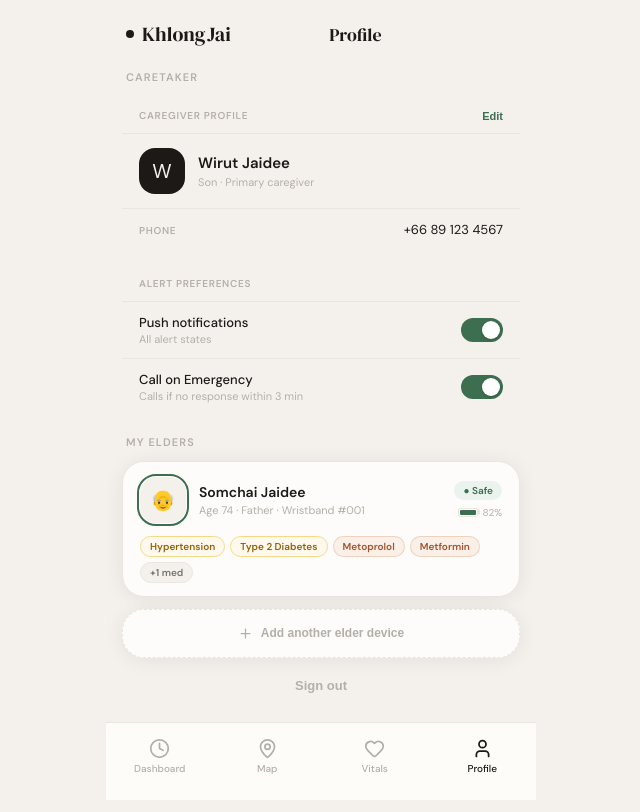
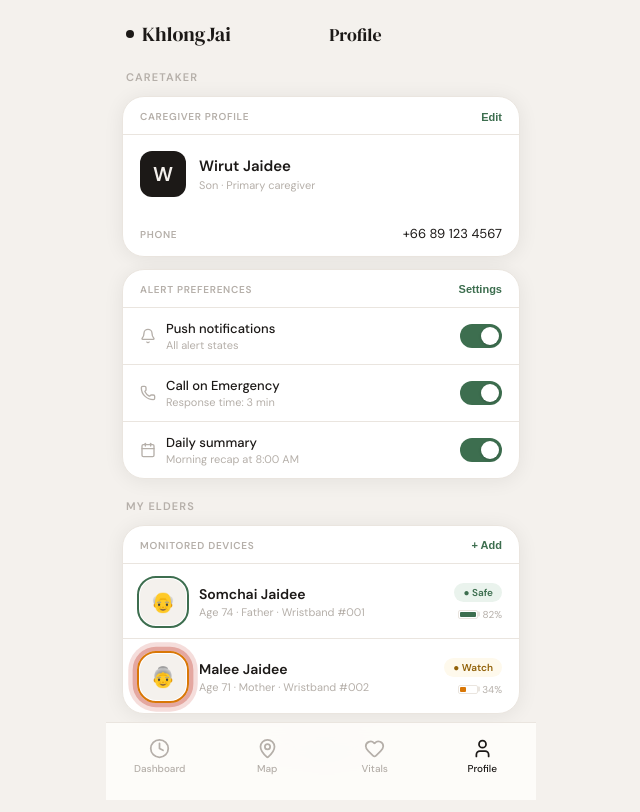
Before and after one commit to pathaninOpa/Khlongjai, a React (Vite) app in the folder KhlongJai/caregiver-app/: page /profile in a window 1280 px wide. Shown: the top 812 px of the page, without its empty margins (319-959 px from the left). Built offline with nearby package versions, Linux system fonts and the light colour scheme.

Commit message:
feat: enhance ProfilePage with new alert preferences and caregiver cards; improve layout and styling

```diff
--- a/KhlongJai/caregiver-app/src/App.css
+++ b/KhlongJai/caregiver-app/src/App.css
@@ -976,6 +976,9 @@ body {
 .thresh-top { display:flex; justify-content:space-between; align-items:baseline; margin-bottom:7px; }
 .thresh-label { font-size:10px; font-weight:600; text-transform:uppercase; letter-spacing:.06em; color:var(--text-muted); }
 .thresh-val   { font-size:12px; font-weight:600; color:var(--text-primary); }
+.range-bar    { height:5px; background:var(--border); border-radius:10px; position:relative; }
+.range-fill   { height:100%; border-radius:10px; position:absolute; background:var(--green-light); border:1px solid #C5E0CE; }
+.range-thumb  { width:11px; height:11px; border-radius:50%; border:2px solid white; box-shadow:0 1px 4px rgba(0,0,0,.2); position:absolute; top:-3px; transform:translateX(-50%); background:var(--text-primary); }
 .thresh-foot  { display:flex; justify-content:space-between; margin-top:5px; }
 .thresh-foot span { font-size:9px; color:var(--text-muted); }
 
@@ -992,3 +995,11 @@ body {
 .delay-pill.active { background:var(--green-light); border-color:#C5E0CE; color:var(--green); }
 
 .danger-btn { width:calc(100% - 32px); margin: 0 16px; padding:13px; border-radius:var(--radius-sm); background:var(--state-emergency-bg); border:1px solid var(--state-emergency-border); font-size:13px; font-weight:600; color:var(--state-emergency-badge); cursor:pointer; }
+
+.card {
+  background: #FFFFFF;
+  border-radius: var(--radius);
+  box-shadow: var(--shadow);
+  overflow: hidden;
+  border: 1.5px solid var(--border);
+}
--- a/KhlongJai/caregiver-app/src/ProfilePage.tsx
+++ b/KhlongJai/caregiver-app/src/ProfilePage.tsx
@@ -1,6 +1,6 @@
-import { useState, useEffect } from 'react'
+import { useState, useEffect, useMemo } from 'react'
 import { Link } from 'react-router-dom'
-import { ChevronLeft, Plus, User, Heart, MapPin, Clock } from 'lucide-react'
+import { ChevronLeft, Plus, User, Heart, MapPin, Clock, Battery, AlertTriangle, Shield, Settings, LogOut, Phone, Smartphone, Bell, Calendar } from 'lucide-react'
 import { useBroadcastSync } from './useBroadcastSync'
 import './App.css'
 
@@ -50,47 +50,75 @@ export default function ProfilePage() {
 
         <div className="scroll-area">
           <div className="sec">Caretaker</div>
+
+          {/* ── Caretaker Card ── */}
           <div className="card">
             <div className="card-head">
               <div className="card-head-title">Caregiver profile</div>
               <button className="card-head-action" onClick={() => showView('ct-edit', true)}>Edit</button>
             </div>
-            <div style={{ display: 'flex', alignItems: 'center', gap: '13px', padding: '14px 17px' }}>
-              <div style={{ width: '46px', height: '46px', borderRadius: '16px', flexShrink: 0, background: 'var(--text-primary)', display: 'flex', alignItems: 'center', justifyContent: 'center', fontSize: '20px', color: 'var(--bg)' }}>W</div>
+            <div style={{ display: 'flex', alignItems: 'center', gap: '13px', padding: '16px 17px' }}>
+              <div style={{ width: '46px', height: '46px', borderRadius: '12px', flexShrink: 0, background: 'var(--text-primary)', display: 'flex', alignItems: 'center', justifyContent: 'center', fontSize: '20px', color: 'var(--bg)', fontWeight: 600 }}>W</div>
               <div style={{ flex: 1 }}>
                 <div style={{ fontSize: '15px', fontWeight: 600, color: 'var(--text-primary)' }}>Wirut Jaidee</div>
                 <div style={{ fontSize: '11px', color: 'var(--text-muted)', marginTop: '2px' }}>Son · Primary caregiver</div>
               </div>
             </div>
-            <div className="row" style={{ borderTop: '1px solid var(--border)' }}>
+            <div className="row">
               <div className="row-key">Phone</div>
               <div className="row-val">+66 89 123 4567</div>
             </div>
           </div>
 
+          {/* ── Alert Preferences Card ── */}
           <div className="card">
             <div className="card-head">
               <div className="card-head-title">Alert preferences</div>
+              <button className="card-head-action">Settings</button>
             </div>
             <div className="row">
-              <div>
-                <div style={{ fontSize: '13px', fontWeight: 500 }}>Push notifications</div>
-                <div style={{ fontSize: '11px', color: 'var(--text-muted)', marginTop: '1px' }}>All alert states</div>
+              <div style={{ display: 'flex', alignItems: 'center', gap: '10px' }}>
+                <Bell size={16} color="var(--text-muted)" />
+                <div>
+                  <div style={{ fontSize: '13px', fontWeight: 500 }}>Push notifications</div>
+                  <div style={{ fontSize: '11px', color: 'var(--text-muted)', marginTop: '1px' }}>All alert states</div>
+                </div>
               </div>
               <button className="toggle on"></button>
             </div>
             <div className="row">
-              <div>
-                <div style={{ fontSize: '13px', fontWeight: 500 }}>Call on Emergency</div>
-                <div style={{ fontSize: '11px', color: 'var(--text-muted)', marginTop: '1px' }}>Calls if no response within {escalationDelay} min</div>
+              <div style={{ display: 'flex', alignItems: 'center', gap: '10px' }}>
+                <Phone size={16} color="var(--text-muted)" />
+                <div>
+                  <div style={{ fontSize: '13px', fontWeight: 500 }}>Call on Emergency</div>
+                  <div style={{ fontSize: '11px', color: 'var(--text-muted)', marginTop: '1px' }}>Response time: {escalationDelay} min</div>
+                </div>
+              </div>
+              <button className="toggle on"></button>
+            </div>
+            <div className="row">
+              <div style={{ display: 'flex', alignItems: 'center', gap: '10px' }}>
+                <Calendar size={16} color="var(--text-muted)" />
+                <div>
+                  <div style={{ fontSize: '13px', fontWeight: 500 }}>Daily summary</div>
+                  <div style={{ fontSize: '11px', color: 'var(--text-muted)', marginTop: '1px' }}>Morning recap at 8:00 AM</div>
+                </div>
               </div>
               <button className="toggle on"></button>
             </div>
           </div>
 
           <div className="sec" style={{ marginTop: '4px' }}>My elders</div>
-          <div className="elder-card" onClick={() => showView('elder-detail', true)}>
-            <div className="elder-top">
+
+          {/* ── My Elders Card Wrapper ── */}
+          <div className="card">
+            <div className="card-head">
+              <div className="card-head-title">Monitored devices</div>
+              <button className="card-head-action">+ Add</button>
+            </div>
+
+            {/* Somchai Item */}
+            <div className="elder-top" style={{ borderBottom: '1px solid var(--border)', cursor: 'pointer' }} onClick={() => showView('elder-detail', true)}>
               <div className="elder-avatar" style={{ background: 'var(--bg)' }}>
                 👴
                 <div className={`elder-ring ${somchaiState === 'safe' ? 'green' : 'amber'}`}></div>
@@ -109,17 +137,30 @@ export default function ProfilePage() {
                 </div>
               </div>
             </div>
-            <div className="chip-strip">
-              <span className="chip cond">Hypertension</span>
-              <span className="chip cond">Type 2 Diabetes</span>
-              <span className="chip med">Metoprolol</span>
-              <span className="chip med">Metformin</span>
-              <span className="chip">+1 med</span>
+
+            {/* Malee Item */}
+            <div className="elder-top" style={{ cursor: 'pointer' }}>
+              <div className="elder-avatar" style={{ background: 'var(--bg)' }}>
+                👵
+                <div className="elder-ring amber"></div>
+              </div>
+              <div style={{ flex: 1, minWidth: 0 }}>
+                <div className="elder-name">Malee Jaidee</div>
+                <div className="elder-meta">Age 71 · Mother · Wristband #002</div>
+              </div>
+              <div className="elder-right">
+                <div className="state-pill pill-watch">● Watch</div>
+                <div className="batt-row">
+                  <div className="batt"><div className="batt-fill" style={{ right: '65%', background: 'var(--state-watch-badge)' }}></div></div>
+                  34%
+                </div>
+              </div>
             </div>
           </div>
 
-          <button className="add-btn"><Plus size={15} /> Add another elder device</button>
-          <button style={{ background: 'none', border: 'none', width: '100%', textAlign: 'center', padding: '8px 0', fontSize: '13px', fontWeight: 600, color: 'var(--text-muted)', cursor: 'pointer' }}>Sign out</button>
+          <button style={{ background: 'none', border: 'none', width: '100%', textAlign: 'center', padding: '16px 0', fontSize: '13px', fontWeight: 600, color: 'var(--text-muted)', cursor: 'pointer', display: 'flex', alignItems: 'center', justifyContent: 'center', gap: '8px' }}>
+            <LogOut size={16} /> Sign out
+          </button>
         </div>
       </div>
 
@@ -197,7 +238,7 @@ export default function ProfilePage() {
             </div>
           </div>
 
-          <button className="danger-btn">Remove this elder from my account</button>
+          <button className="danger-btn" style={{ margin: '20px 16px' }}>Remove this elder from my account</button>
         </div>
       </div>
 
@@ -237,7 +278,7 @@ export default function ProfilePage() {
             </div>
           </div>
 
-          <button className="danger-btn">Delete account</button>
+          <button className="danger-btn" style={{ margin: '20px 16px' }}>Delete account</button>
         </div>
       </div>
 
```
